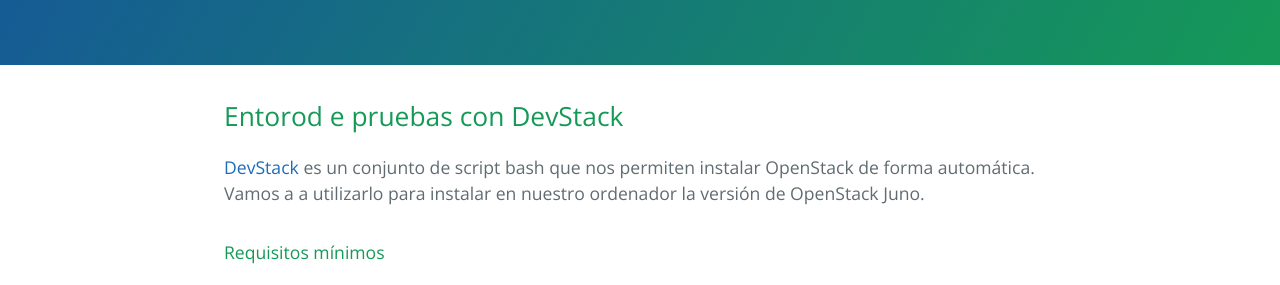
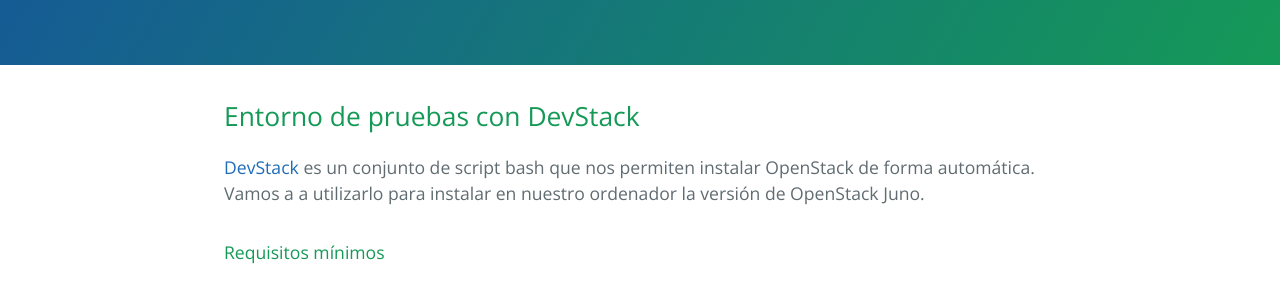
Before and after one commit to iesgn/ow1, a Jekyll site: the page built from curso/devstack/devstack.md, in a window 1280 px wide and 900 px high. Shown: the part 156-441 px from the top of the window. Built offline with Jekyll 4.4.1, drawn with Linux system fonts in a browser that asks for light colours.

Commit message:
Devstack

```diff
--- a/curso/devstack/devstack.md
+++ b/curso/devstack/devstack.md
@@ -1,6 +1,6 @@
 ---
 layout: blog
-tittle: Entorod e pruebas con DevStack
+tittle: Entorno de pruebas con DevStack
 menu:
   - Unidades
 ---
```
